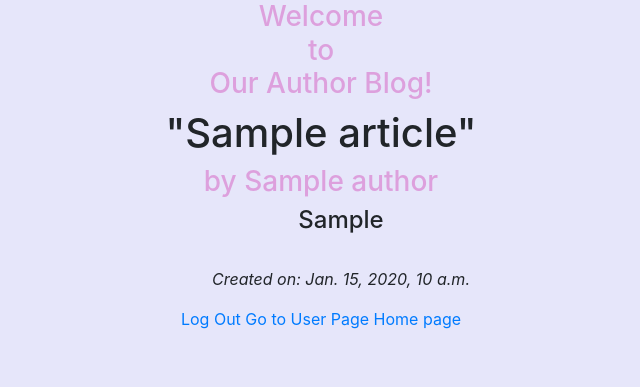
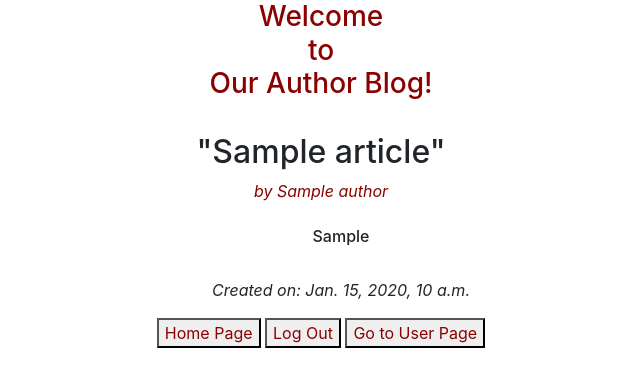
Before and after one commit to DarishkaAMS/Dj_Projects-Author_Blog, a Django app: page /au_art/1 in a window 1280 px wide. Shown: the top 387 px of the page, without its empty margins (319-959 px from the left). Run offline with Django 3.2, Linux system fonts and the light colour scheme; tables that the repository leaves empty hold one stand-in row (values such as "Sample post"); some libraries are stand-ins or nearby versions.

Commit message:
Add README and darkred theme

```diff
--- a/templates/article.html
+++ b/templates/article.html
@@ -1,14 +1,18 @@
 {% extends "homepage.html" %}
 
 {% block body%}
-
-<h1>  "{{ title }}" </h1>
-
-    <h3> by {{ author }}</h3>
+<br>
+<h2>  "{{ title }}" </h2>
+    <i style="color: darkred;"> by {{ author }}</i>
     <ul style ="list-style-type:none;">
-        <li> <h4>{{ article }}</h4></li>
+        <br>
+        <li> <h6>{{ article }}</h6></li>
         <br>
         <li> <i> Created on: {{ created_on }} </i> </li>
     </ul>
 
+    <button type="button" data-toggle="collapse" data-target="#navbarSupportedContent" aria-controls="navbarSupportedContent" aria-expanded="false" aria-label="Toggle navigation">
+        <span><a href="{% url 'homepage' %}">Home Page</a></span>
+    </button>
+
 {% endblock %}
--- a/templates/homepage.html
+++ b/templates/homepage.html
@@ -2,41 +2,68 @@
 <html lang="en">
 <head>
     <meta charset="UTF-8", xmlns="http://www.w3.org/1999/xhtml">
+
     <meta name="viewport" content="width=device-width, initial-scale=1, shrink-to-fit=no">
     <link rel="stylesheet" href="https://stackpath.bootstrapcdn.com/bootstrap/4.5.2/css/bootstrap.min.css" integrity="sha384-JcKb8q3iqJ61gNV9KGb8thSsNjpSL0n8PARn9HuZOnIxN0hoP+VmmDGMN5t9UJ0Z" crossorigin="anonymous">
     <title>Author Blog</title>
     <style>
+   <style>
     body {
-    background-color: Lavender!important;
+    background-color: GhostWhite!important;
+    text-align:center;
     }
     h3 {
-    color: #DDA0DD;
+    color: DarkRed;
+    }
+    h1 {
+    color:  DarkRed;
+    }
+    a:link {
+    color: darkred;
+    background-color: transparent;
+    text-decoration: none;
+    }
+
+    a:visited {
+    color: pink;
+    background-color: transparent;
+    text-decoration: none;
+    }
+    a:hover {
+      color: black;
+      background-color: transparent;
+      text-decoration: underline;
     }
     </style>
 </head>
     <h3>
         Welcome <br> to <br> Our Author Blog!
     </h3>
-<body style=text-align:center link="black" vlink="goldenrod" alink="#ff0000">
+
+<body style=text-align:center>
 
     {% for art in articles %}
         <p>
             <a href="{% url 'article' art.id %}">
-            <span style="color: blue">
+            <span style="color: black">
                 {{art.id}}
+                {{ art.title}}
+                by
+                {{ art.author}}
             </span>
-            {{ art.title}}
-            by
-            {{ art.author}}
         </p>
     {% endfor %}
 
     {% block body%}
     {% endblock %}
-    <nav>
-        <a href="{% url 'logout' %}">Log Out</a>
-        <a href="{% url 'user' %}">Go to User Page</a>
-        <a href="{% url 'homepage' %}">Home page</a>
-    </nav>
+
+    <button type="button" data-toggle="collapse" data-target="#navbarSupportedContent" aria-controls="navbarSupportedContent" aria-expanded="false" aria-label="Toggle navigation">
+        <span><a href="{% url 'logout' %}">Log Out</a></span>
+    </button>
+
+    <button type="button" data-toggle="collapse" data-target="#navbarSupportedContent" aria-controls="navbarSupportedContent" aria-expanded="false" aria-label="Toggle navigation">
+        <span><a href="{% url 'user' %}">Go to User Page</a></span>
+    </button>
+
 </body>
 </html>
--- a/templates/login.html
+++ b/templates/login.html
@@ -3,7 +3,7 @@
 {% block body %}
 
     <div>
-        <p><h3>To visit this site <br> You must be of legal authorization in your company</h3></p>
+        <p><h3>To visit this site <br> You must be of legal authorization <br> in your company</h3></p>
     </div>
     <div>
         <p><h5>Please provide your credentials</h5></p>
@@ -16,6 +16,6 @@
         {% csrf_token %}
         <input type="text" name="username" placeholder="Username" required="required">
         <input type="password" name="password" placeholder="Password" required="required">
-        <input type="submit" value="Login">
+        <input type="submit" value="Login" style="color: darkred;">
     </form>
 {% endblock%}
```
Also changed, not shown: templates/layout.html (+19 -3 lines), templates/user.html (+7 -2 lines), README.md.
